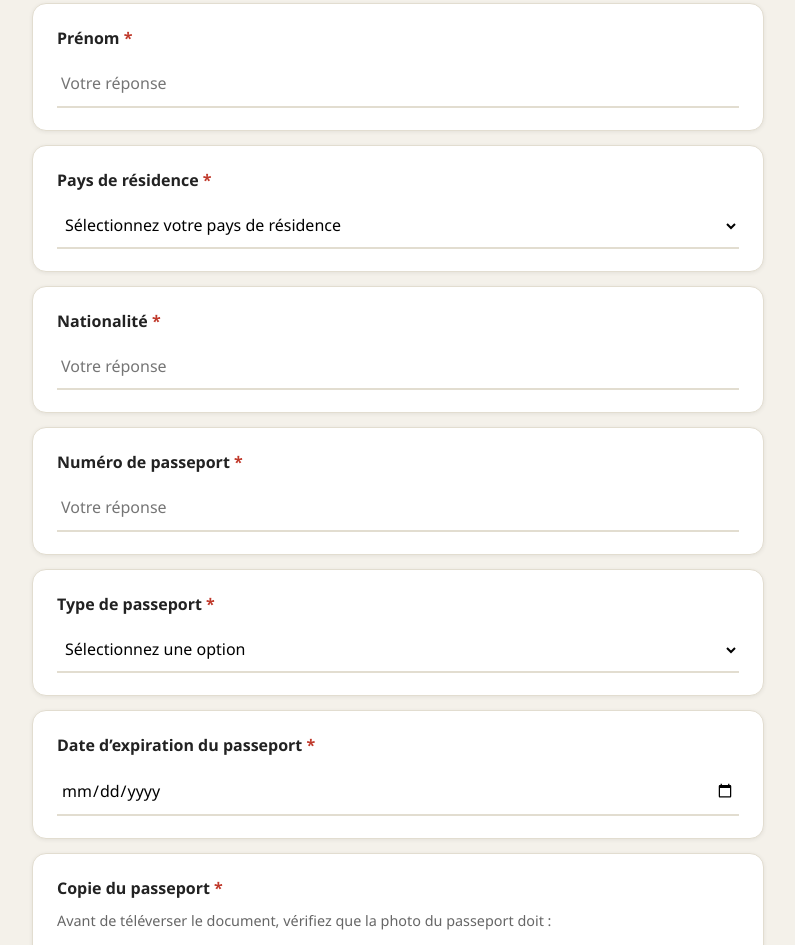
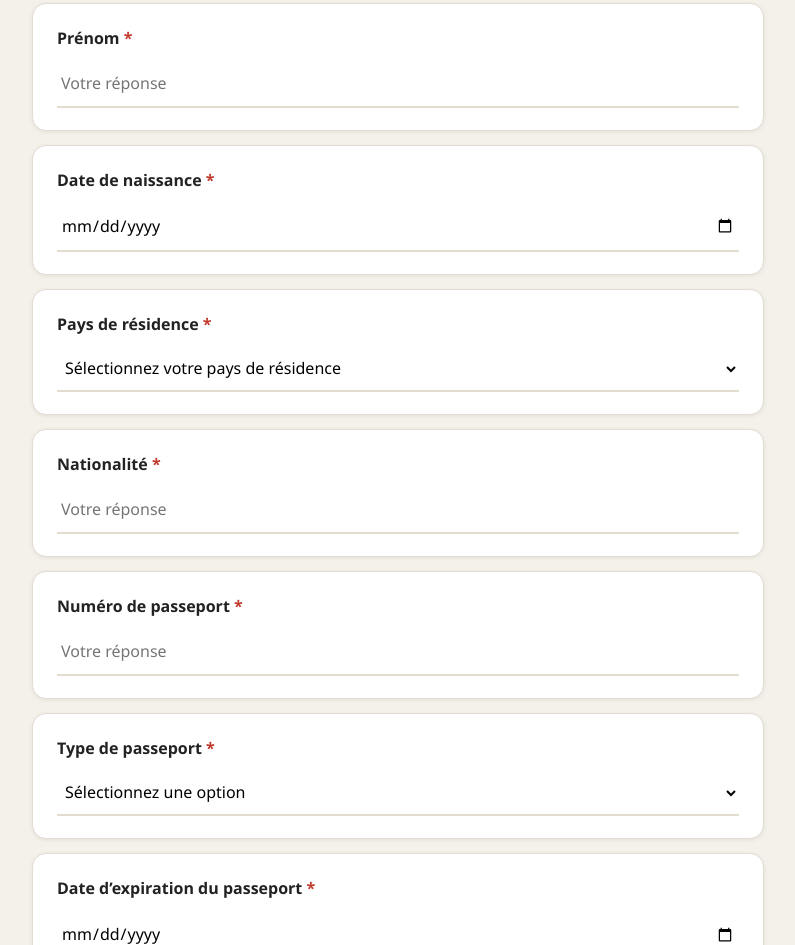
Before and after one commit to safa-omra/hajj-preinscription, a plain HTML site: page index.html in a window 1280 px wide. Shown: the part 1028-1973 px from the top of the page, without its empty margins (242-1037 px from the left). Drawn offline with Linux system fonts and the light colour scheme.

Commit message:
Update index.html

```diff
--- a/index.html
+++ b/index.html
@@ -117,6 +117,12 @@
     <div class="card" data-req="text"><label class="q" for="prenom">Prénom <span class="star">*</span></label>
       <input type="text" id="prenom" name="Prénom" placeholder="Votre réponse" autocomplete="given-name">
       <div class="err">Cette question est obligatoire.</div></div>
+
+   <div class="card" data-req="date" id="birthDateCard">
+  <label class="q" for="dateNaissance">Date de naissance <span class="star">*</span></label>
+  <input type="date" id="dateNaissance" name="Date de naissance" required autocomplete="bday">
+  <div class="err">Veuillez indiquer votre date de naissance.</div>
+</div>
 
     <div class="card" data-req="select" id="residenceCountryCard">
       <label class="q" for="residenceCountry">Pays de résidence <span class="star">*</span></label>
@@ -504,6 +510,7 @@ const dataUrl = await readFileAsBase64(file);
       answers: {
         nom: data['Nom'] || '',
         prenom: data['Prénom'] || '',
+        dateNaissance: data['Date de naissance'] || '',
         email: data['Adresse e-mail'] || '',
         telephone: data['Téléphone'] || '',
         nationalite: data['Nationalité'] || '',
```
